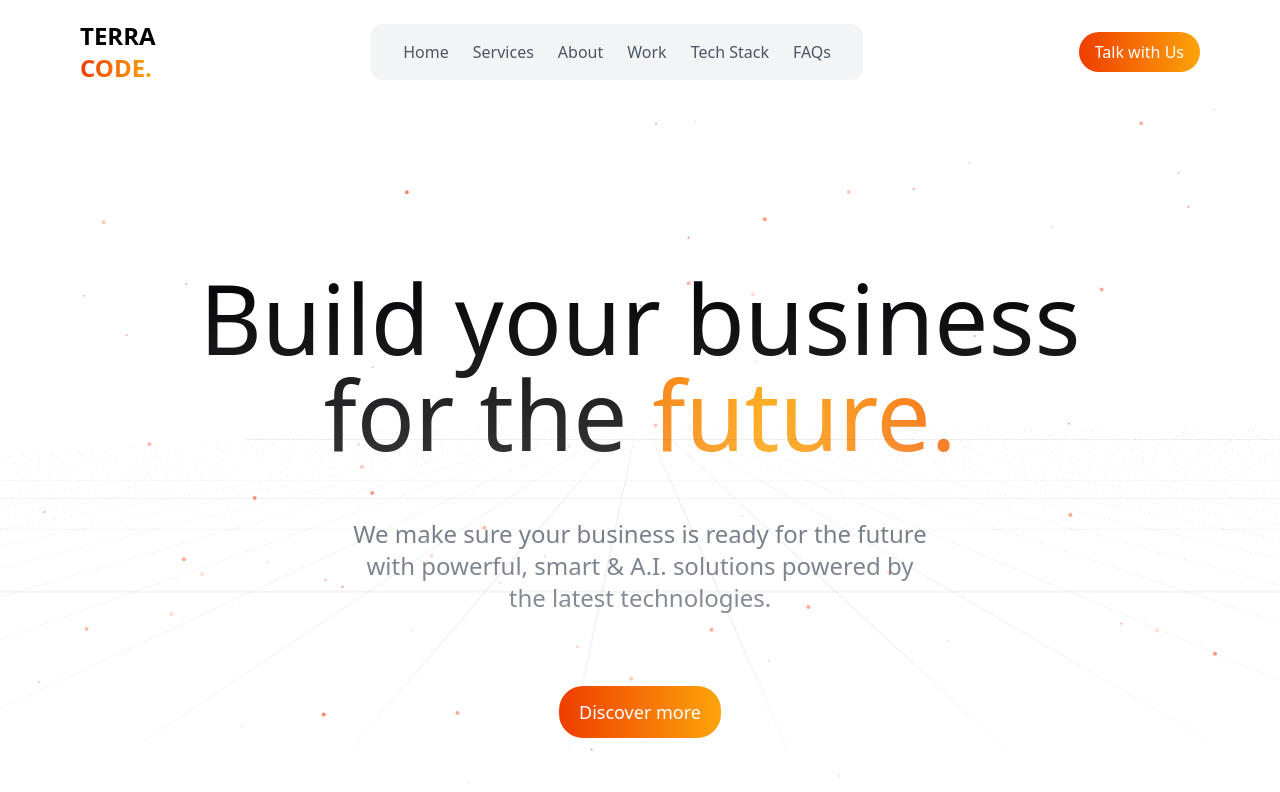
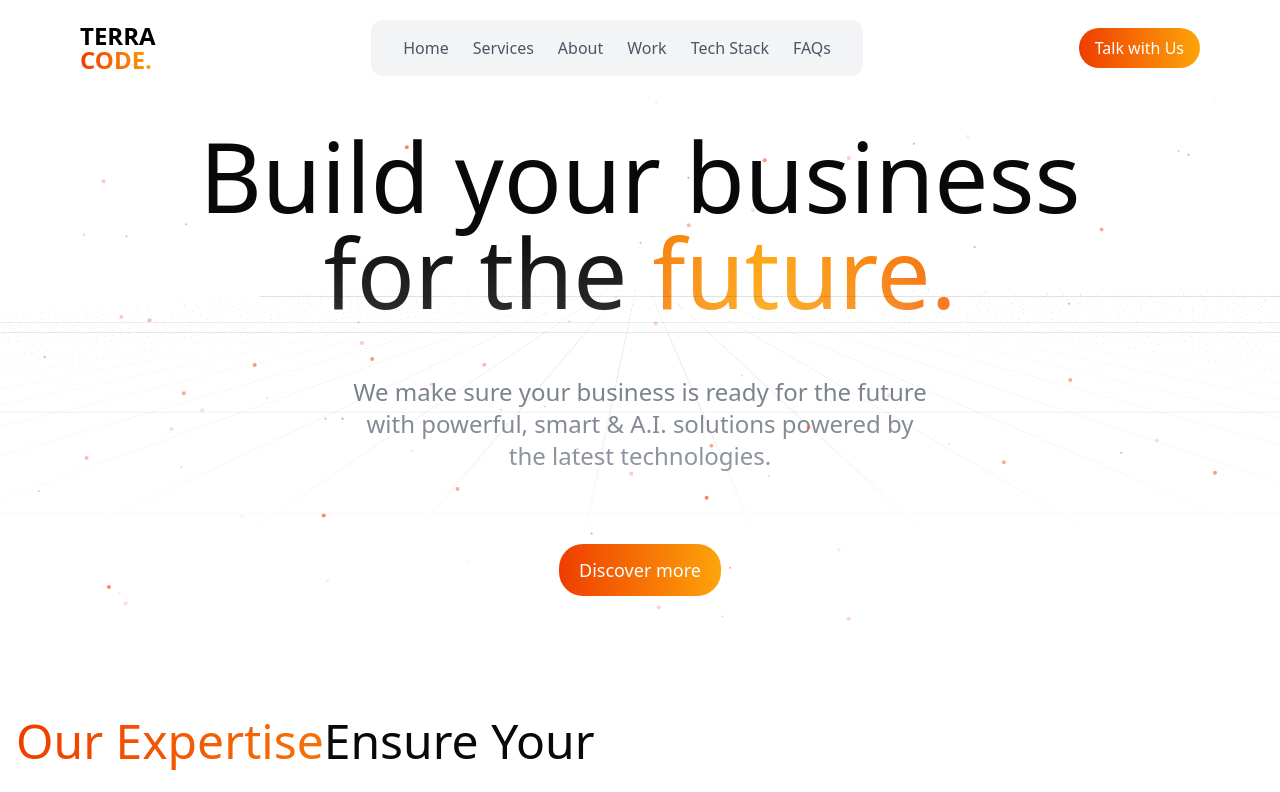
Before and after one commit to Terracode-Dev/Main-Site, a React (Vite) app: page / in a window 1280 px wide. Shown: the top 792 px of the page. Built offline with nearby package versions, Linux system fonts and the light colour scheme.

Commit message:
edited new

```diff
--- a/src/components/home/Hero.tsx
+++ b/src/components/home/Hero.tsx
@@ -35,7 +35,7 @@ export default function Hero() {
   );
 
   return (
-    <div className="relative flex items-center justify-center p-8 xl:h-screen">
+    <div className="relative flex items-center justify-center p-8 mb-[6%] 3xl:h-screen">
       <motion.div
         ref={ref}
         initial={{ opacity: 0, y: 30 }}
--- a/src/components/navbar.tsx
+++ b/src/components/navbar.tsx
@@ -35,8 +35,8 @@ const Navbar: React.FC = () => {
   return (
     <nav className="z-10 flex items-center justify-between px-5 py-5 lg:px-20">
       {/* Logo */}
-      <div className="text-xl font-bold md:text-2xl">
-        <span className="text-black">TERRA</span><br />
+      <div className="flex flex-col -space-y-2 text-xl font-bold md:text-2xl">
+        <span className="text-black">TERRA</span>
         <span className="bg-gradient-to-r from-[#EF3D00] to-[#FDA40A] bg-clip-text text-transparent">CODE.</span>
       </div>
 
@@ -79,7 +79,7 @@ const Navbar: React.FC = () => {
       {menuOpen && (
         <div
           ref={mobileMenuRef}
-          className="absolute left-0 z-50 flex flex-col items-center w-full h-[500px] p-5 space-y-4 bg-white top-20 md:hidden"
+          className="absolute left-0 z-[150] flex flex-col items-center w-full h-[500px] p-5 space-y-4 bg-white top-20 md:hidden"
         >
           <Link to="/" className="text-gray-600 cursor-pointer hover:text-orange-600" onClick={closeMenu}>
             Home
```
